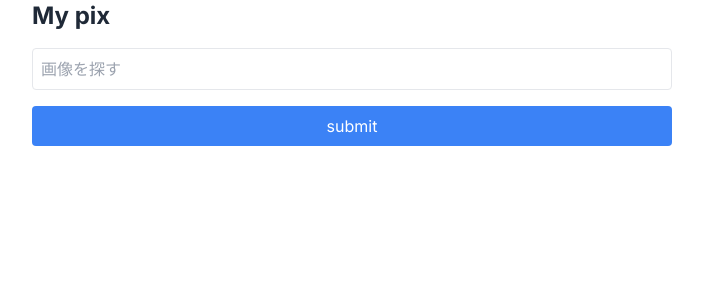
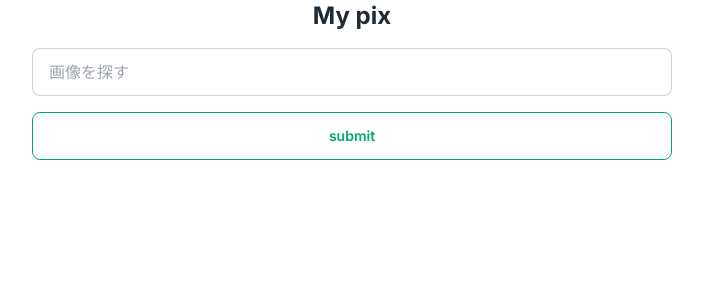
Before and after one commit to fumifumi9999/copy-kurosureact, a Next.js app: page / in a window 1280 px wide. Shown: the top 300 px of the page, without its empty margins (288-991 px from the left). Built offline with nearby package versions, Linux system fonts and the light colour scheme.

Commit message:
微修正

```diff
--- a/src/app/Search.jsx
+++ b/src/app/Search.jsx
@@ -14,8 +14,8 @@ export default function Search({ onSearch }) {
 
   return (
     <form onSubmit={handleSubmit} className="mb-8 w-1/2 mx-auto">
-      <input type="text" name="keyword" placeholder='画像を探す' onChange={handleKeywordChange} className="border p-2 rounded w-full" />
-      <button type="submit" className="mt-4 bg-blue-500 text-white p-2 rounded w-full">
+      <input type="text" name="keyword" placeholder='画像を探す' onChange={handleKeywordChange} className="input input-bordered w-full" />
+      <button type="submit" className="mt-4 btn btn-outline btn-success w-full">
         submit
       </button>
     </form>
--- a/src/app/page.jsx
+++ b/src/app/page.jsx
@@ -20,7 +20,7 @@ export default function Home() {
 
   return (
     <div className="container mx-auto">
-      <h2 className="text-2xl font-bold mb-4 w-1/2 mx-auto">My pix</h2>
+      <h2 className="text-2xl font-bold mb-4 w-1/2 mx-auto text-center">My pix</h2>
       <Search onSearch={handleSearch} />
       <DisplayImages images={fetchData} />
     </div>
```
